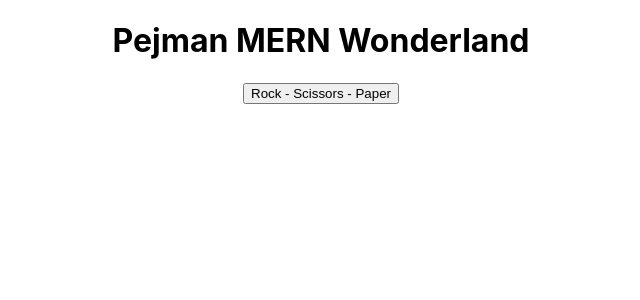
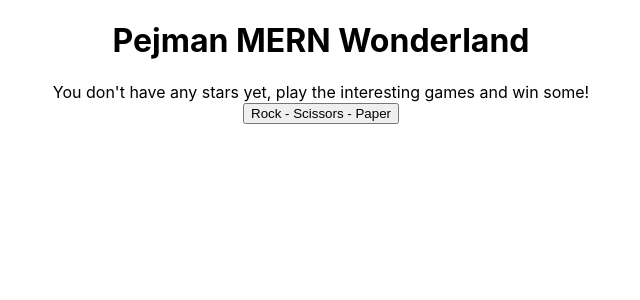
Before and after one commit to PejmanFSD/Pejman-MERN-Wonderland, a React (Create React App) app: page / in a window 1280 px wide. Shown: the top 300 px of the page, without its empty margins (319-959 px from the left). Built offline with nearby package versions, Linux system fonts and the light colour scheme.

Commit message:
Showing starts
The user's total point is presented by stars

```diff
--- a/src/App.jsx
+++ b/src/App.jsx
@@ -19,9 +19,16 @@ function App() {
   return (
     <div className="App">
       <h1>Pejman MERN Wonderland</h1>
-      {new Array(totalPoint).fill(null).map((t) => (
-        <img src={Star} width="30px" alt="Star" />
-      ))}
+      <div>
+        {new Array(totalPoint).fill(null).map((t) => (
+          <img src={Star} width="30px" alt="Star" />
+        ))}
+      </div>
+      <div>
+        {!totalPoint
+          ? "You don't have any stars yet, play the interesting games and win some!"
+          : `You have ${totalPoint} star${totalPoint > 1 ? "s" : ""}`}
+      </div>
       {showRockScissorsPaper ? (
         <RockScissorsPaper
           score={score}
--- a/src/RockScissorsPaper/RockScissorsPaper.jsx
+++ b/src/RockScissorsPaper/RockScissorsPaper.jsx
@@ -46,7 +46,6 @@ export default function RockScissorsPaper({
   };
   const handleTotalPoint = () => {
     if (tripleScore === 3) {
-      updateTotalPoint(1);
       setTripleScore(0);
     }
   };
@@ -59,7 +58,14 @@ export default function RockScissorsPaper({
   const backToHomepage = () => {
     setShowRockScissorsPaper(false);
   };
-
+  const handleOk = () => {
+    updateTotalPoint(1);
+    setTripleScore(0);
+    setTripleScore(0);
+    setUserChoice("");
+    setPejmanChoice("");
+    setGameResult("");
+  };
   useEffect(
     function () {
       handleTotalPoint();
@@ -88,19 +94,20 @@ export default function RockScissorsPaper({
         alt="Paper"
         onClick={() => handleUserChoice("Paper")}
       />
-      <div>{userChoice && <p>Your choice: {userChoice}</p>}</div>
-      <div>{pejmanChoice && <p>Pejman's choice: {pejmanChoice}</p>}</div>
-      <h2>{gameResult}</h2>
-      {gameResult && <button onClick={() => reset()}>Reset</button>}
-      {tripleScore !== 3 ? (
+      {tripleScore === 3 ? (
         <div>
-          <h2>Your score: {score}</h2>
-          <h3>Your Total Point: {totalPoint}</h3>
+          <h3>Excellent! You just beat Pejman three times in a row</h3>
+          <h3>Your total point increases by one</h3>
+          <button onClick={() => handleOk()}>OK</button>
         </div>
       ) : (
         <div>
-          <h3>Excellent! You just beat Pejman three times in a row</h3>
-          <h3>Your total point increases by one</h3>
+          <div>{userChoice && <p>Your choice: {userChoice}</p>}</div>
+          <div>{pejmanChoice && <p>Pejman's choice: {pejmanChoice}</p>}</div>
+          <h2>{gameResult}</h2>
+          <h2>Your score: {score}</h2>
+          <h3>Your Total Point: {totalPoint}</h3>
+          {gameResult && <button onClick={() => reset()}>Reset</button>}
         </div>
       )}
       <button onClick={() => backToHomepage()}>Back to the home page</button>
```
